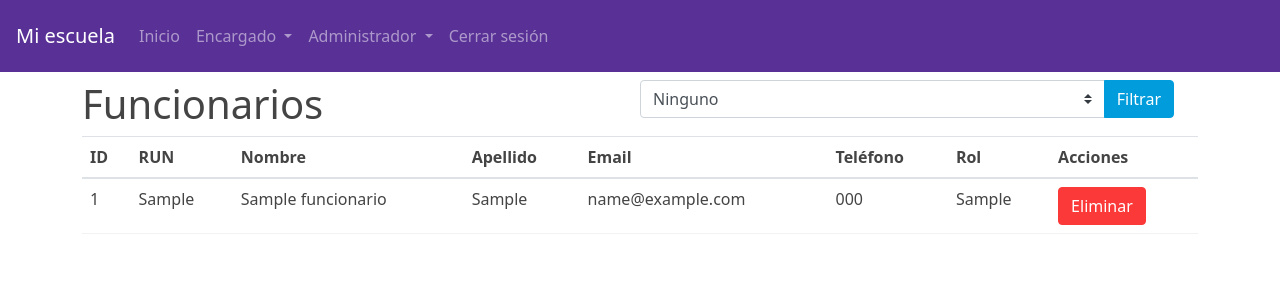
After one commit to tomxscode/gestor-recursos, a PHP site: page /ver_funcionarios.php in a window 1280 px wide. The commit adds this page. Shown: the top 300 px of the page. Run offline with PHP 8.4, Linux system fonts and the light colour scheme; the visitor is signed in with stand-in values (Sample User, id 1); tables that the repository leaves empty or names only in its code hold one stand-in row (values such as "Sample post").

Commit message:
Listar funcionarios junto a su acción (eliminar)

```diff
--- a/header.php
+++ b/header.php
@@ -39,6 +39,10 @@
                         <div class='dropdown-menu' aria-labelledby='navbarDropdownMenuLink'>
                             <a class='dropdown-item' href='crear_categoria.php'>Crear categoría
                             </a>
+                            <a class='dropdown-item' href='agregar_funcionario.php'>Registrar funcionario
+                            </a>
+                            <a class='dropdown-item' href='ver_funcionarios.php'>Listar funcionarios
+                            </a>
                         </div>
                     </li>
                 <?php endif; ?>
--- /dev/null
+++ b/ver_funcionarios.php
@@ -0,0 +1,122 @@
+<?php
+// Incluir archivo de conexión a la base de datos
+require_once 'conexion.php';
+require_once('verificar_admin.php');
+
+// si filtro
+if (isset($_POST['funcionarios_str'])) {
+    $areastr = $_POST['funcionarios_str'];
+    if ($areastr == 0) {
+        //$query2 = "SELECT * FROM articulos";
+        $query2 = "SELECT f.*, u.email AS email FROM funcionarios f  JOIN users u ON f.usuario_id = u.id";
+     } else {
+        //$query2 = "SELECT * FROM articulos WHERE categoria_id = $categoria";
+        $query2 = "SELECT f.*, u.email AS email FROM funcionarios f  JOIN users u ON f.usuario_id = u.id WHERE area = '$areastr'";
+     }
+} else if (!isset($_POST['funcionarios_str']) || $_POST['funcionarios_str'] == 0) {
+    //$query2 = "SELECT * FROM articulos";
+    $query2 = "SELECT f.*, u.email AS email FROM funcionarios f  JOIN users u ON f.usuario_id = u.id";
+}
+?>
+
+<!DOCTYPE html>
+<html lang="es">
+
+<head>
+    <meta charset="UTF-8">
+    <meta http-equiv="X-UA-Compatible" content="IE=edge">
+    <meta name="viewport" content="width=device-width, initial-scale=1.0">
+    <title>Ver funcionarios</title>
+    <?php require "head.php"; ?>
+</head>
+
+<body>
+    <?php require "header.php"; ?>
+    <div class="container pt-2">
+        <div class="row">
+            <div class="row">
+                <div class="col-md-6">
+                    <h1>Funcionarios</h1>
+
+                </div>
+                <div class="col-md-6">
+                    <form action="ver_funcionarios.php" method="post" name="filtrar">
+                        <div class="input-group">
+                            <select class="custom-select" id="funcionarios_str" name="funcionarios_str"
+                                aria-label="Example select with button addon">
+                                <option value='0'>Ninguno</option>"
+                                <option value='profesores'>Profesores</option>"
+                                <option value='administrativo'>Administrativos</option>"
+                                <option value='inspectores'>Inspectores</option>"
+                                <option value='asistentes'>Asistentes de aula</option>"
+                                <option value='auxiliares'>Auxiliares</option>"
+                                <option value='apoyos'>Apoyos</option>"
+
+                            </select>
+                            <div class="input-group-append">
+                                <button class="btn btn-info" type="submit">Filtrar</button>
+                            </div>
+                        </div>
+                    </form>
+                </div>
+            </div>
+            <?php
+            // Preparar la consulta SQL para obtener todas las categorías
+            // Ejecutar la consulta SQL y guardar resultados en una variable
+            $resultado2 = mysqli_query($con, $query2);
+            // Verificar si se encontraron categorías
+            if (mysqli_num_rows($resultado2) > 0) {
+                // Si hay categorías, mostrar tabla con listado de categorías
+                echo "<div class='table-responsive'>";
+                echo "<table class='table'>";
+                echo "<thead class='thead-info'>
+                        <tr>
+                            <th>ID</th>
+                            <th>RUN</th>
+                            <th>Nombre</th>
+                            <th>Apellido</th>
+                            <th>Email</th>
+                            <th>Teléfono</th>
+                            <th>Rol</th>
+                            <th>Acciones</th>
+                        </tr>
+                    </thead>";
+                echo "<tbody>";
+                while ($fila = mysqli_fetch_assoc($resultado2)) {
+                    echo "<tr>";
+                    echo "<td>" . $fila['id'] . "</td>";
+                    echo "<td>" . $fila['rut'] . "</td>";
+                    echo "<td>" . $fila['nombre'] . "</td>";
+                    echo "<td>" . $fila['apellido'] . "</td>";
+                    // nombre a la categoría
+                    echo "<td>" . $fila['email'] . "</td>";
+                    echo "<td>" . $fila['telefono'] . "</td>";
+                    echo "<td>" . $fila['area'] . "</td>";
+                    if (isset($_SESSION['user_role']) && $_SESSION['user_role'] == 'admin' || $_SESSION['user_role'] == 'encargado') {
+                        echo "<td><a class='btn btn-danger' href='eliminar_funcionario.php?id=" . $fila['id'] . "' onclick='return confirm(\"¿Está seguro de que desea eliminar este funcionario?\")'>Eliminar</a></td>";
+                    } else {
+                        echo "<td>n/a</td>";
+                    }
+                    echo "</tr>";
+                }
+                echo "</tbody>";
+
+                echo "</table>";
+                echo "</div>";
+            } else {
+                // Si no hay categorías, mostrar mensaje indicando que no se encontraron resultados
+                echo "
+                <div class='alert alert-danger' role='alert'>
+                    No se han encontrado categorías. <br> Si cree que es un error, comuniquese con el administrador
+                </div>
+              ";
+            }
+
+            // Cerrar conexión a la base de datos
+            mysqli_close($con);
+            ?>
+        </div>
+    </div>
+</body>
+
+</html>
```
Also changed, not shown: eliminar_funcionario.php (added, +43 -0 lines).
